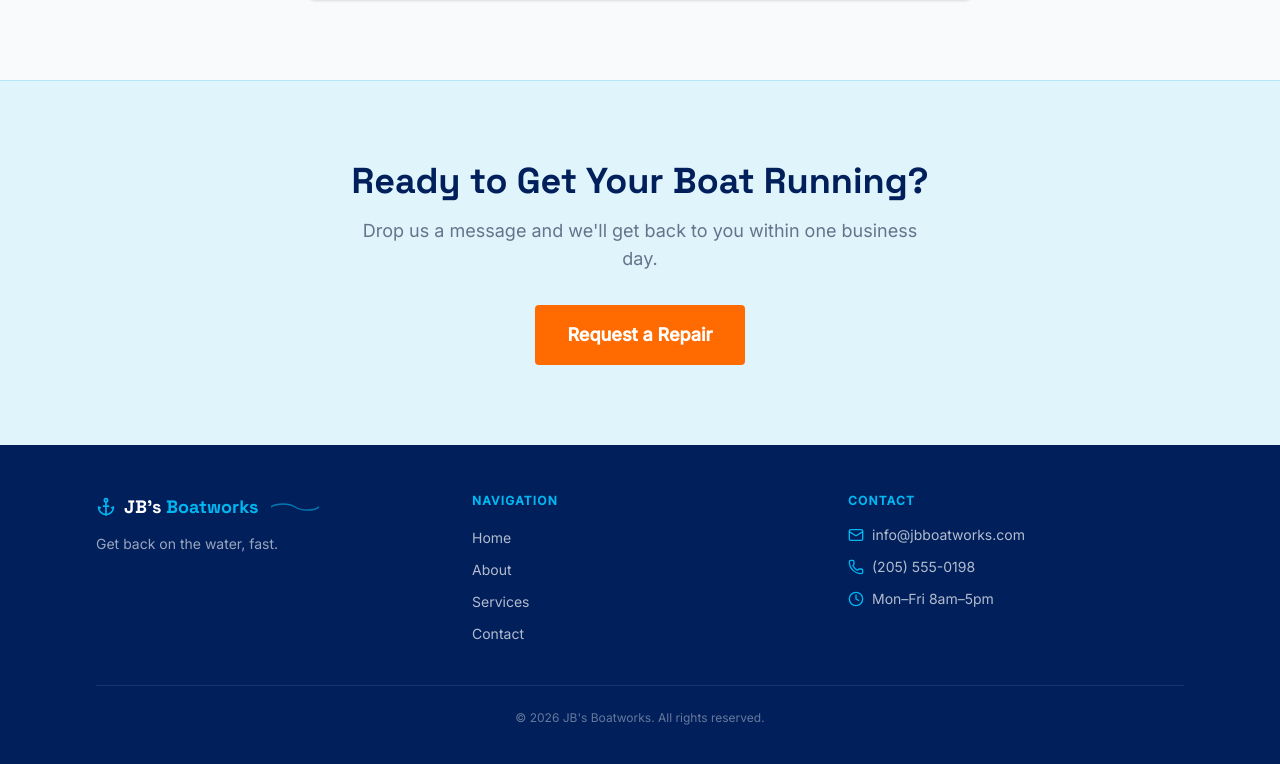
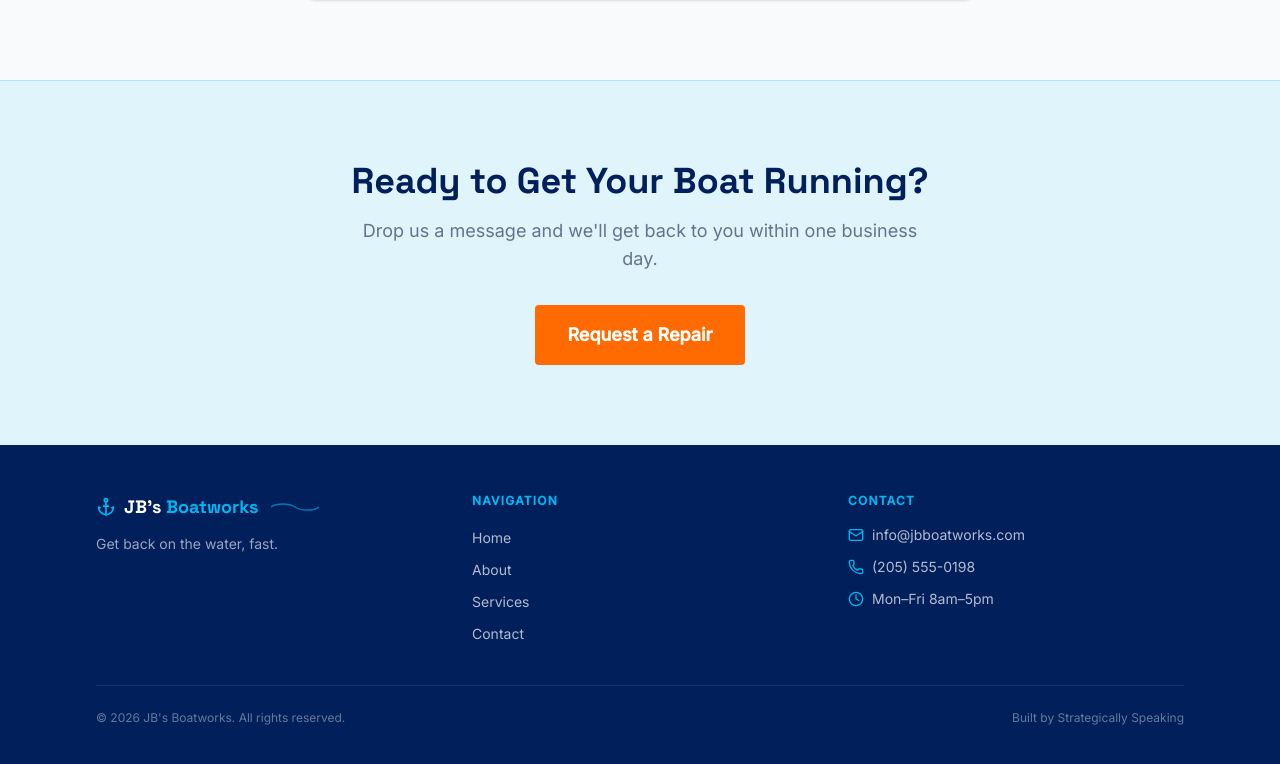
Before and after one commit to Strategically-Speaking/ss-jbs-boat-repairs, a Next.js app: page / in a window 1280 px wide. Shown: the part 2674-3438 px from the top of the page. Built offline with nearby package versions, Linux system fonts and the light colour scheme.

Commit message:
feat: update footer layout to include copyright text and credit link

```diff
--- a/src/components/layout/Footer.tsx
+++ b/src/components/layout/Footer.tsx
@@ -104,8 +104,16 @@ export default function Footer() {
         </div>
 
         {/* Copyright bar */}
-        <div className="mt-10 pt-6 border-t border-white/10 text-center text-xs text-white/40">
-          {settings.footer.copyright}
+        <div className="mt-10 pt-6 border-t border-white/10 flex flex-col sm:flex-row items-center justify-between gap-2 text-xs text-white/40">
+          <span>{settings.footer.copyright}</span>
+          <a
+            href="https://strategically-speaking.com"
+            target="_blank"
+            rel="noopener noreferrer"
+            className="hover:text-white/70 transition-colors focus-visible:outline-none focus-visible:ring-2 focus-visible:ring-secondary focus-visible:rounded"
+          >
+            Built by Strategically Speaking
+          </a>
         </div>
       </div>
     </footer>
```
